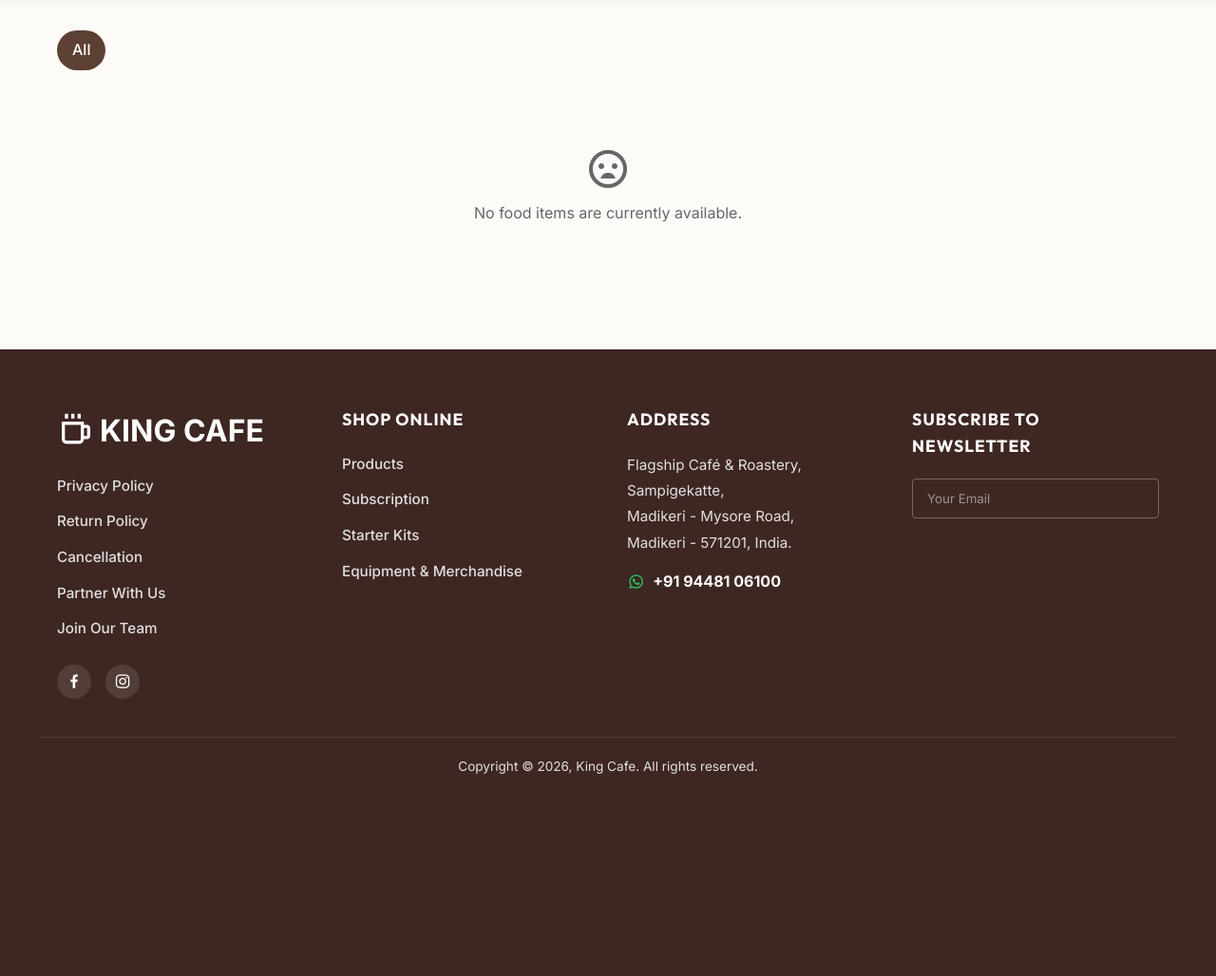
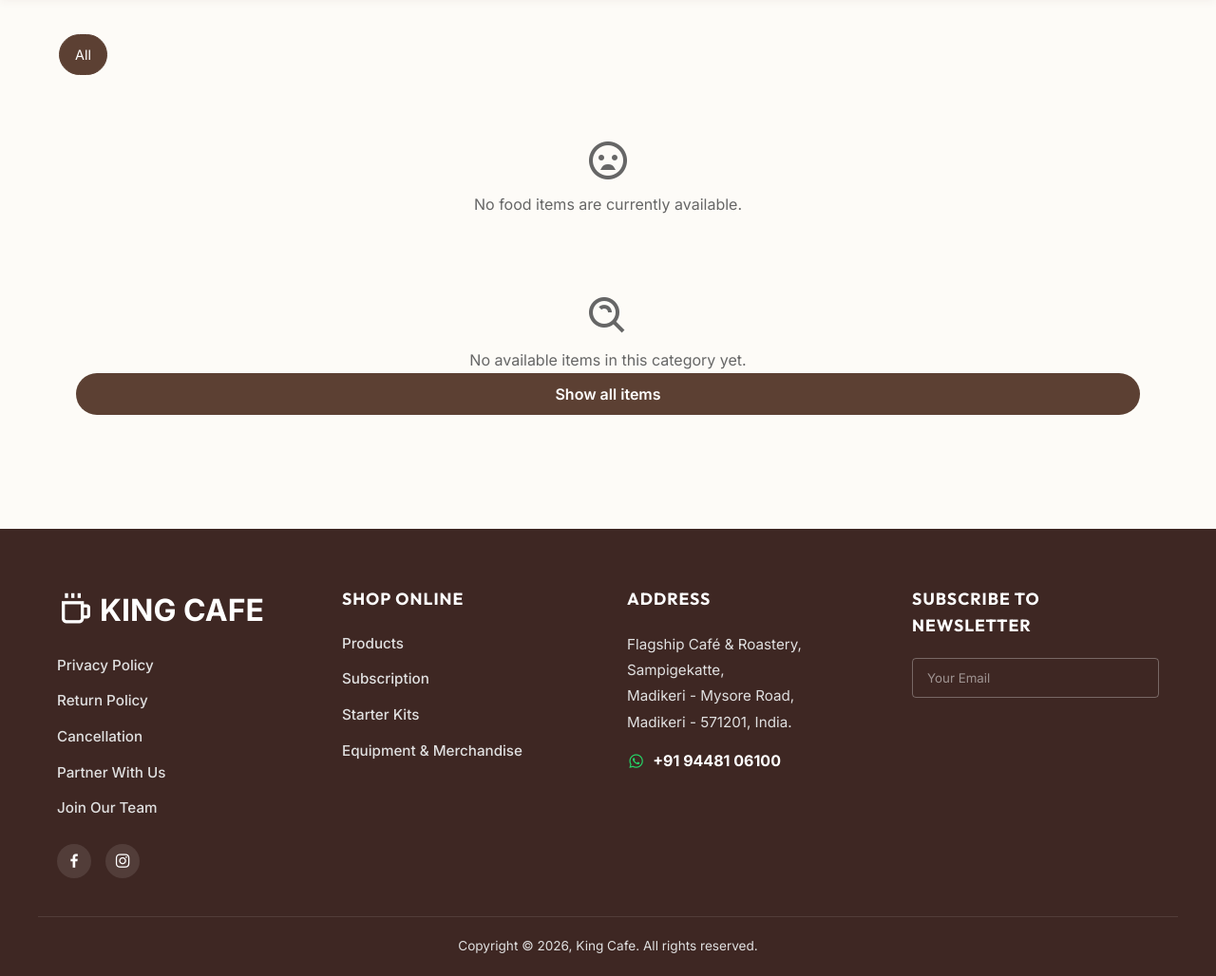
Before and after one commit to patilprasad6012/cafe-management-system, a Flask app: page /customer/menu in a window 1280 px wide. Shown: the part 68-1096 px from the top of the page at 95% size. Before the commit the page ends 883 px from the top, so only its background shows below. Run offline with Flask 3, Linux system fonts and the light colour scheme.

Commit message:
Update menu.html

```diff
--- a/app/templates/customer/menu.html
+++ b/app/templates/customer/menu.html
@@ -1,93 +1,113 @@
 {% extends 'base.html' %}
+{% block title %}Digital Menu - King Cafe{% endblock %}
+{% block body %}
+<header style="background:var(--surface-color);padding:15px 20px;box-shadow:var(--shadow-sm);display:flex;justify-content:space-between;align-items:center;position:sticky;top:0;z-index:100;">
+  <a href="{{ url_for('customer.dashboard') }}" class="brand-logo" style="font-size:1.5rem;"><i class='bx bx-coffee'></i> King Cafe</a>
+  <a href="{{ url_for('customer.cart') }}" style="position:relative;color:var(--secondary-color);"><i class='bx bx-shopping-bag' style="font-size:1.8rem;"></i>
+  {% if session.get('cart') %}<span style="position:absolute;top:-5px;right:-5px;background:var(--accent-color);color:white;border-radius:50%;width:20px;height:20px;display:flex;align-items:center;justify-content:center;font-size:.7rem;font-weight:bold;">{{ session['cart']|length }}</span>{% endif %}</a>
+</header>
+<div class="container mt-4" style="padding-bottom:80px;">
+  {% if session.get('table_number') %}
+  <div style="text-align:center;margin-bottom:20px;color:var(--text-muted);font-size:.9rem;">Ordering for <strong>Table {{ session.get('table_number') }}</strong></div>
+  {% else %}
+  <div class="alert alert-warning" style="text-align:center;">You haven't scanned a table QR code. You can browse the menu, but cannot place an order yet.</div>
+  {% endif %}
+  <div class="alerts">{% with messages = get_flashed_messages(with_categories=true) %}{% if messages %}{% for category, message in messages %}<div class="alert alert-{{ category }}">{{ message }}</div>{% endfor %}{% endif %}{% endwith %}</div>
 
-{% block title %}Digital Menu - King Cafe{% endblock %}
+  <div id="categoryFilters" class="category-filters" role="group" aria-label="Filter menu by category">
+    <button type="button" class="category-filter active" data-category="all" aria-pressed="true">All</button>
+    {% for cat in categories %}<button type="button" class="category-filter" data-category="{{ cat.id }}" aria-pressed="false">{{ cat.name }}</button>{% endfor %}
+  </div>
 
-{% block body %}
-<!-- Header / Navbar -->
-<header style="background: var(--surface-color); padding: 15px 20px; box-shadow: var(--shadow-sm); display: flex; justify-content: space-between; align-items: center; position: sticky; top: 0; z-index: 100;">
-    <a href="{{ url_for('customer.dashboard') }}" class="brand-logo" style="font-size: 1.5rem;">
-        <i class='bx bx-coffee'></i> King Cafe
-    </a>
-    <div style="display: flex; gap: 15px; align-items: center;">
-        <a href="{{ url_for('customer.cart') }}" style="position: relative; color: var(--secondary-color);">
-            <i class='bx bx-shopping-bag' style="font-size: 1.8rem;"></i>
-            {% if session.get('cart') %}
-                <span style="position: absolute; top: -5px; right: -5px; background: var(--accent-color); color: white; border-radius: 50%; width: 20px; height: 20px; display: flex; align-items: center; justify-content: center; font-size: 0.7rem; font-weight: bold;">
-                    {{ session['cart']|length }}
-                </span>
-            {% endif %}
-        </a>
-    </div>
-</header>
+  <div id="foodGrid" class="food-grid">
+    {% for item in items %}
+    <article class="food-card hover-card" data-category-id="{{ item.category_id if item.category_id is not none else '' }}">
+      {% if item.image_path %}
+      <img src="{{ url_for('static', filename=item.image_path) }}" alt="{{ item.name }}" class="food-card-image" loading="lazy" onerror="this.style.display='none';this.nextElementSibling.style.display='flex';">
+      <div class="food-card-placeholder" style="display:none;"><i class='bx bx-food-menu'></i><span>Image unavailable</span></div>
+      {% else %}
+      <div class="food-card-placeholder"><i class='bx bx-food-menu'></i><span>No image available</span></div>
+      {% endif %}
+      <div class="food-card-content">
+        <div class="food-card-heading"><h3>{{ item.name }}</h3><span class="food-type-indicator {{ 'veg' if item.veg_type == 'veg' else 'nonveg' }}" title="{{ 'Vegetarian' if item.veg_type == 'veg' else 'Non-vegetarian' }}"><span></span></span></div>
+        <p class="food-card-description">{{ item.description or 'Freshly prepared at King Cafe.' }}</p>
+        <div class="food-card-footer"><span class="food-card-price">₹{{ "%.2f"|format(item.price|float) }}</span>
+          <form method="POST" action="{{ url_for('customer.cart') }}" class="add-to-cart-form"><input type="hidden" name="item_id" value="{{ item.id }}"><input type="hidden" name="action" value="add"><button type="submit" class="btn btn-primary add-to-cart-button">Add +</button></form>
+        </div>
+      </div>
+    </article>
+    {% else %}<div class="menu-empty" id="serverEmptyState"><i class='bx bx-sad'></i><p>No food items are currently available.</p></div>{% endfor %}
+  </div>
+  <div id="filterEmptyState" class="menu-empty" hidden><i class='bx bx-search-alt'></i><p>No available items in this category yet.</p><button type="button" id="resetFilters" class="btn btn-primary">Show all items</button></div>
+</div>
 
-<div class="container mt-4" style="padding-bottom: 80px;">
-    {% if session.get('table_number') %}
-        <div style="text-align: center; margin-bottom: 20px; color: var(--text-muted); font-size: 0.9rem;">
-            Ordering for <strong>Table {{ session.get('table_number') }}</strong>
-        </div>
-    {% else %}
-        <div class="alert alert-warning" style="text-align: center;">
-            You haven't scanned a table QR code. You can browse the menu, but cannot place an order yet.
-        </div>
-    {% endif %}
+<style>
+.category-filters{display:flex;gap:10px;overflow-x:auto;padding:4px 2px 14px;margin-bottom:12px;scrollbar-width:thin;-webkit-overflow-scrolling:touch}
+.category-filter{flex:0 0 auto;border:1px solid var(--border-color);background:var(--surface-color);color:var(--text-main);border-radius:var(--radius-pill);padding:9px 16px;white-space:nowrap;font:inherit;font-size:.9rem;cursor:pointer;transition:all .2s ease}
+.category-filter:hover{transform:translateY(-1px);border-color:var(--primary-color)}
+.category-filter.active{background:var(--primary-color);border-color:var(--primary-color);color:#fff}
+.food-grid{display:grid;grid-template-columns:repeat(auto-fill,minmax(min(100%,250px),1fr));gap:20px}
+.food-card{min-width:0;background:var(--surface-color);border-radius:var(--radius-lg);overflow:hidden;box-shadow:var(--shadow-sm);display:flex;flex-direction:column;transition:transform .2s ease,box-shadow .2s ease}
+.food-card:hover{transform:translateY(-3px);box-shadow:var(--shadow-md)}
+.food-card[hidden]{display:none!important}
+.food-card-image,.food-card-placeholder{width:100%;height:190px;object-fit:cover;background:#efe5d9}
+.food-card-placeholder{box-sizing:border-box;color:var(--text-muted);display:flex;flex-direction:column;gap:8px;align-items:center;justify-content:center}
+.food-card-placeholder i{font-size:3rem;opacity:.6}.food-card-placeholder span{font-size:.8rem}
+.food-card-content{padding:18px;flex:1;display:flex;flex-direction:column}
+.food-card-heading{display:flex;justify-content:space-between;align-items:flex-start;gap:10px;margin-bottom:8px}
+.food-card-heading h3{margin:0;font-size:1.05rem;overflow-wrap:anywhere}
+.food-type-indicator{width:14px;height:14px;border:1px solid currentColor;display:inline-flex;flex:0 0 14px;align-items:center;justify-content:center;margin-top:3px}
+.food-type-indicator span{width:7px;height:7px;border-radius:50%;background:currentColor}
+.food-type-indicator.veg{color:#16803d}.food-type-indicator.nonveg{color:#dc2626}
+.food-card-description{color:var(--text-muted);font-size:.88rem;line-height:1.5;margin:0 0 16px;flex:1}
+.food-card-footer{display:flex;justify-content:space-between;align-items:center;gap:10px;margin-top:auto}
+.food-card-price{font-size:1.1rem;font-weight:700;color:var(--secondary-color)}
+.add-to-cart-form{margin:0}.add-to-cart-button{width:auto;padding:8px 15px;font-size:.88rem;white-space:nowrap}
+.menu-empty{grid-column:1/-1;text-align:center;padding:40px 20px;color:var(--text-muted)}.menu-empty[hidden]{display:none!important}
+.menu-empty>i{display:block;font-size:3rem;margin-bottom:10px}
+@media(max-width:560px){.food-grid{grid-template-columns:repeat(2,minmax(0,1fr));gap:12px}.food-card-image,.food-card-placeholder{height:135px}.food-card-content{padding:12px}.food-card-heading h3{font-size:.94rem}.food-card-description{font-size:.8rem}.food-card-price{font-size:1rem}.add-to-cart-button{padding:7px 10px;font-size:.8rem}}
+@media(max-width:360px){.food-grid{grid-template-columns:1fr}.food-card-image,.food-card-placeholder{height:180px}}
+</style>
 
-    <div class="alerts">
-        {% with messages = get_flashed_messages(with_categories=true) %}
-            {% if messages %}
-                {% for category, message in messages %}
-                    <div class="alert alert-{{ category }}">{{ message }}</div>
-                {% endfor %}
-            {% endif %}
-        {% endwith %}
-    </div>
+<script>
+document.addEventListener('DOMContentLoaded', function () {
+  const filters = document.getElementById('categoryFilters');
+  const grid = document.getElementById('foodGrid');
+  const emptyState = document.getElementById('filterEmptyState');
+  const resetButton = document.getElementById('resetFilters');
+  if (!filters || !grid || !emptyState) return;
 
-    <!-- Category Filter -->
-    <div style="display: flex; gap: 10px; overflow-x: auto; padding-bottom: 10px; margin-bottom: 20px; scrollbar-width: none;">
-        <div style="background: var(--primary-color); color: white; padding: 8px 16px; border-radius: var(--radius-pill); white-space: nowrap; font-weight: 500;">All</div>
-        {% for cat in categories %}
-            <div style="background: var(--surface-color); color: var(--text-main); padding: 8px 16px; border-radius: var(--radius-pill); white-space: nowrap; border: 1px solid var(--border-color); font-weight: 500;">{{ cat.name }}</div>
-        {% endfor %}
-    </div>
+  const buttons = Array.from(filters.querySelectorAll('.category-filter'));
+  const cards = Array.from(grid.querySelectorAll('.food-card'));
 
-    <!-- Food Grid -->
-    <div style="display: grid; grid-template-columns: repeat(auto-fill, minmax(280px, 1fr)); gap: 20px;">
-        {% for item in items %}
-        <div class="hover-card animate-fade-up delay-{{ loop.index0 % 4 * 100 + 100 }}" style="background: var(--surface-color); border-radius: var(--radius-lg); overflow: hidden; box-shadow: var(--shadow-sm); display: flex; flex-direction: column;">
-            {% if item.image_path %}
-                <img src="{{ url_for('static', filename=item.image_path) }}" alt="{{ item.name }}" style="width: 100%; height: 200px; object-fit: cover;">
-            {% else %}
-                <div style="width: 100%; height: 200px; background: #EFE5D9; display: flex; align-items: center; justify-content: center;">
-                    <i class='bx bx-food-menu' style="font-size: 4rem; color: var(--text-muted); opacity: 0.5;"></i>
-                </div>
-            {% endif %}
+  function applyFilter(category) {
+    let visibleCount = 0;
+    cards.forEach(card => {
+      const itemCategory = card.dataset.categoryId || '';
+      const show = category === 'all' || itemCategory === category;
+      card.hidden = !show;
+      if (show) visibleCount++;
+    });
 
-            <div style="padding: 20px; flex: 1; display: flex; flex-direction: column;">
-                <div style="display: flex; justify-content: space-between; align-items: start; margin-bottom: 8px;">
-                    <h3 style="font-size: 1.2rem;">{{ item.name }}</h3>
-                    <div style="width: 15px; height: 15px; border: 1px solid {% if item.veg_type == 'veg' %}green{% else %}red{% endif %}; display: flex; align-items: center; justify-content: center; padding: 2px;">
-                        <div style="width: 8px; height: 8px; border-radius: 50%; background: {% if item.veg_type == 'veg' %}green{% else %}red{% endif %};"></div>
-                    </div>
-                </div>
+    buttons.forEach(button => {
+      const active = button.dataset.category === category;
+      button.classList.toggle('active', active);
+      button.setAttribute('aria-pressed', String(active));
+    });
 
-                <p style="color: var(--text-muted); font-size: 0.9rem; flex: 1; margin-bottom: 15px; line-height: 1.4;">{{ item.description }}</p>
+    emptyState.hidden = visibleCount > 0;
+    const serverEmpty = document.getElementById('serverEmptyState');
+    if (serverEmpty) serverEmpty.hidden = cards.length > 0;
+  }
 
-                <div style="display: flex; justify-content: space-between; align-items: center;">
-                    <span style="font-size: 1.2rem; font-weight: 700; color: var(--secondary-color);">₹{{ item.price }}</span>
+  filters.addEventListener('click', event => {
+    const button = event.target.closest('.category-filter');
+    if (!button || !filters.contains(button)) return;
+    applyFilter(button.dataset.category);
+  });
 
-                    <form method="POST" action="{{ url_for('customer.cart') }}" style="margin: 0;">
-                        <input type="hidden" name="item_id" value="{{ item.id }}">
-                        <input type="hidden" name="action" value="add">
-                        <button type="submit" class="btn btn-primary" style="padding: 8px 16px; width: auto; font-size: 0.9rem;">Add +</button>
-                    </form>
-                </div>
-            </div>
-        </div>
-        {% else %}
-        <div style="grid-column: 1 / -1; text-align: center; padding: 50px; color: var(--text-muted);">
-            <i class='bx bx-sad' style="font-size: 3rem; margin-bottom: 10px;"></i>
-            <p>No food items are currently available.</p>
-        </div>
-        {% endfor %}
-    </div>
-</div>
+  if (resetButton) resetButton.addEventListener('click', () => applyFilter('all'));
+  applyFilter('all');
+});
+</script>
 {% endblock %}
```
